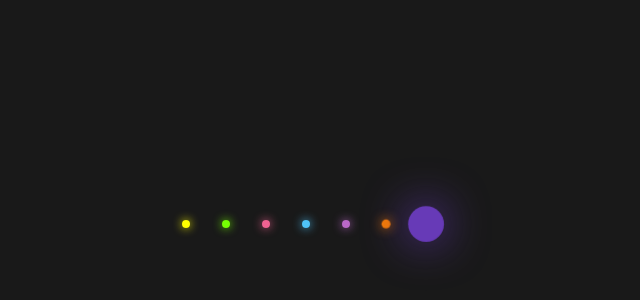
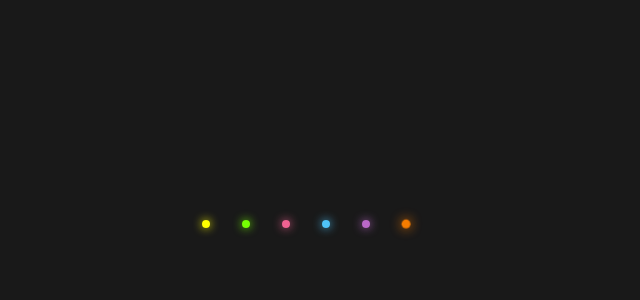
Before and after one commit to regularmichael/my-first-repo, a plain HTML site: page index.html in a window 1280 px wide. Shown: the part 176-476 px from the top of the page, without its empty margins (334-974 px from the left). Drawn offline with Linux system fonts and the light colour scheme.

Commit message:
devslopes is sloppy

```diff
--- a/index.html
+++ b/index.html
@@ -14,7 +14,6 @@
     <li></li>
     <li></li>
     <li></li>
-    <li></li>
   </ul>
 </body>
 </html>
--- a/styles.css
+++ b/styles.css
@@ -71,9 +71,3 @@ ul li:nth-child(6) {
   background: #f57c00;
   box-shadow: 0 0 50px #f57c00;
 }
-
-ul li:nth-child(7) {
-  animation-delay: -0.2s;
-  background: #673ab7;
-  box-shadow: 0 0 50px #673ab7;
-}
```
